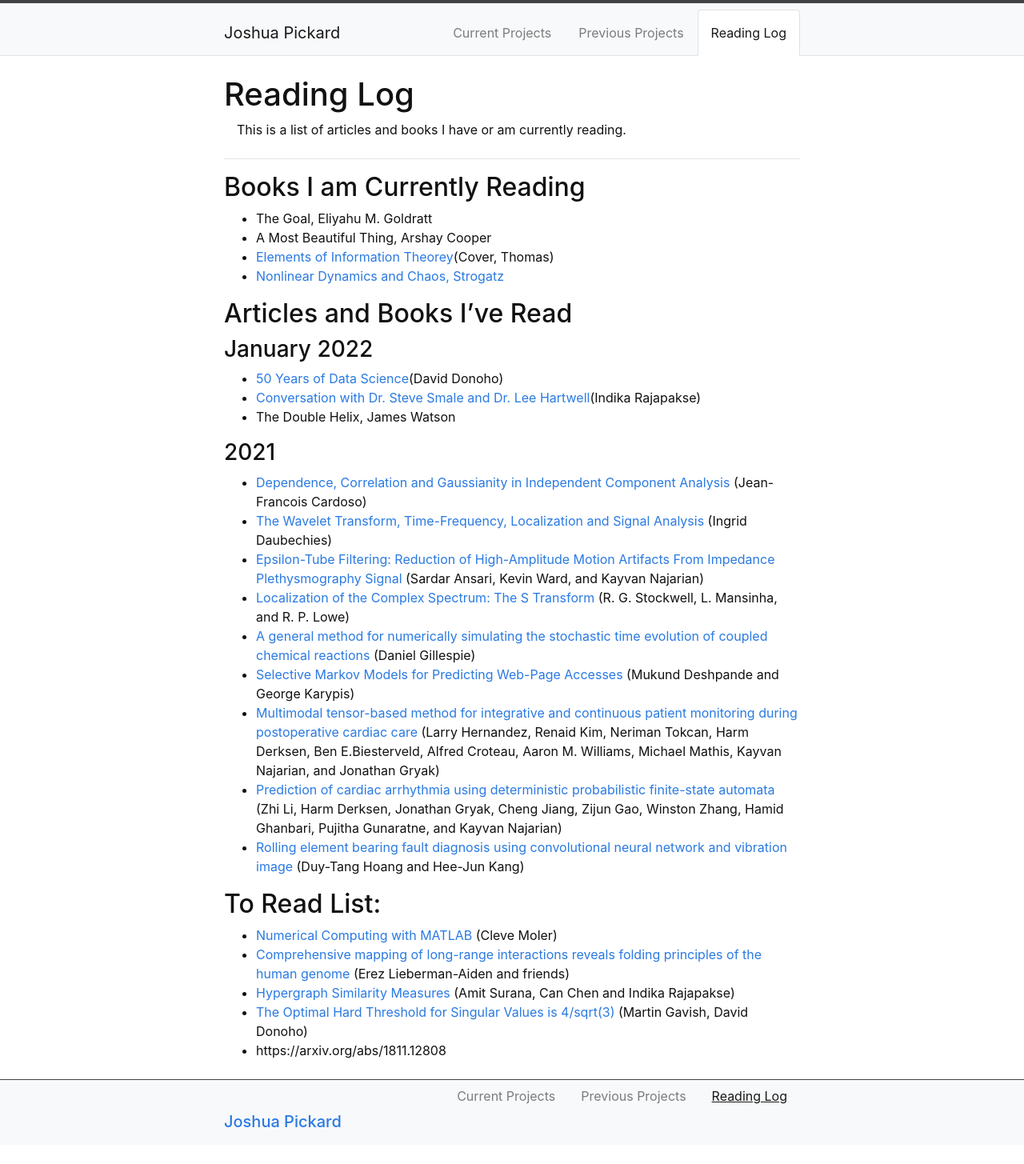
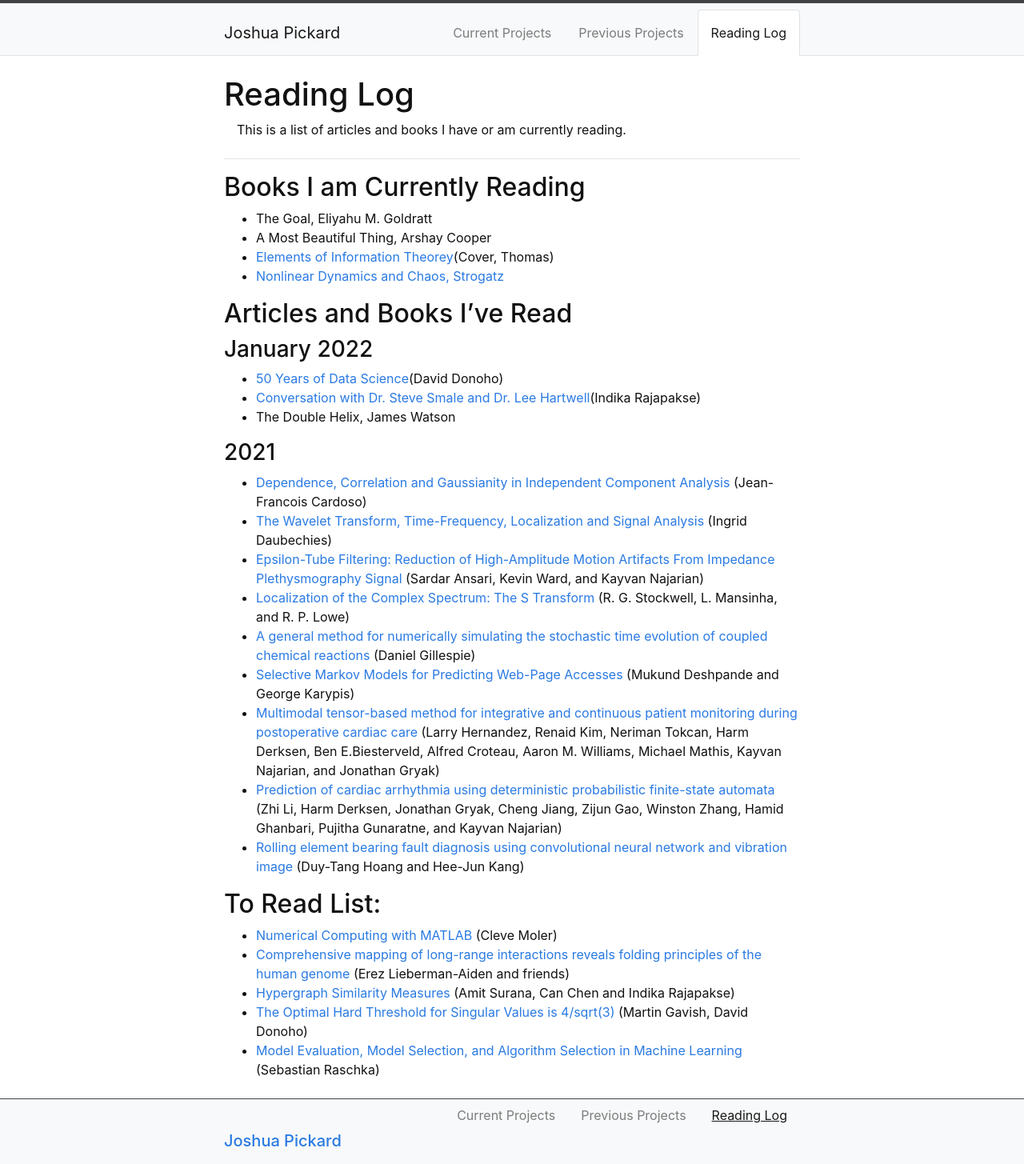
Before and after one commit to Jpickard1/jpickard1.github.io, a Jekyll site: the page built from content/3-Reading_Log.md, in a window 1280 px wide. Shown: the whole page at 80% size. Built offline with Jekyll 4.4.1, drawn with Linux system fonts in a browser that asks for light colours; before the commit the page ends 1431 px from its top, so only the background shows below that.

Commit message:
Update 3-Reading_Log.md

```diff
--- a/content/3-Reading_Log.md
+++ b/content/3-Reading_Log.md
@@ -34,4 +34,4 @@ description: >
 - [Comprehensive mapping of long-range interactions reveals folding principles of the human genome](https://drive.google.com/file/d/1BoAGH7ADa12dVTb0szxa5rND-C1iVJ5Z/view) (Erez Lieberman-Aiden and friends)
 - [Hypergraph Similarity Measures](https://drive.google.com/file/d/1nnG30anFDVJnVE-T5ai80dPaVMjIGWgz/view) (Amit Surana, Can Chen and Indika Rajapakse)
 - [The Optimal Hard Threshold for Singular Values is 4/sqrt(3)](https://drive.google.com/file/d/1MAKkzKU9BJlD-pEJ__4e9jRmKvLhiDyq/view) (Martin Gavish, David Donoho)
-- https://arxiv.org/abs/1811.12808
+- [Model Evaluation, Model Selection, and Algorithm Selection in Machine Learning](https://arxiv.org/abs/1811.12808) (Sebastian Raschka)
```
